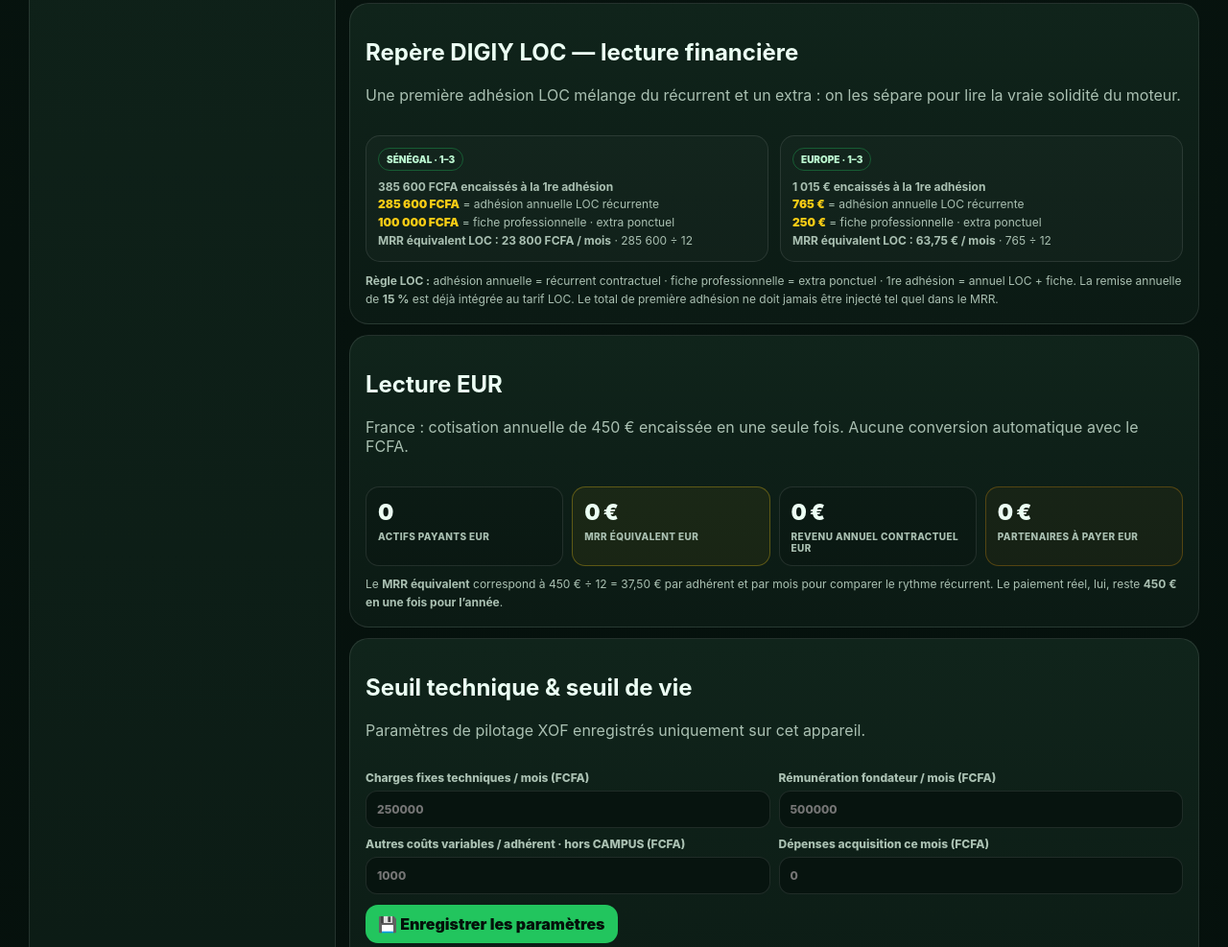
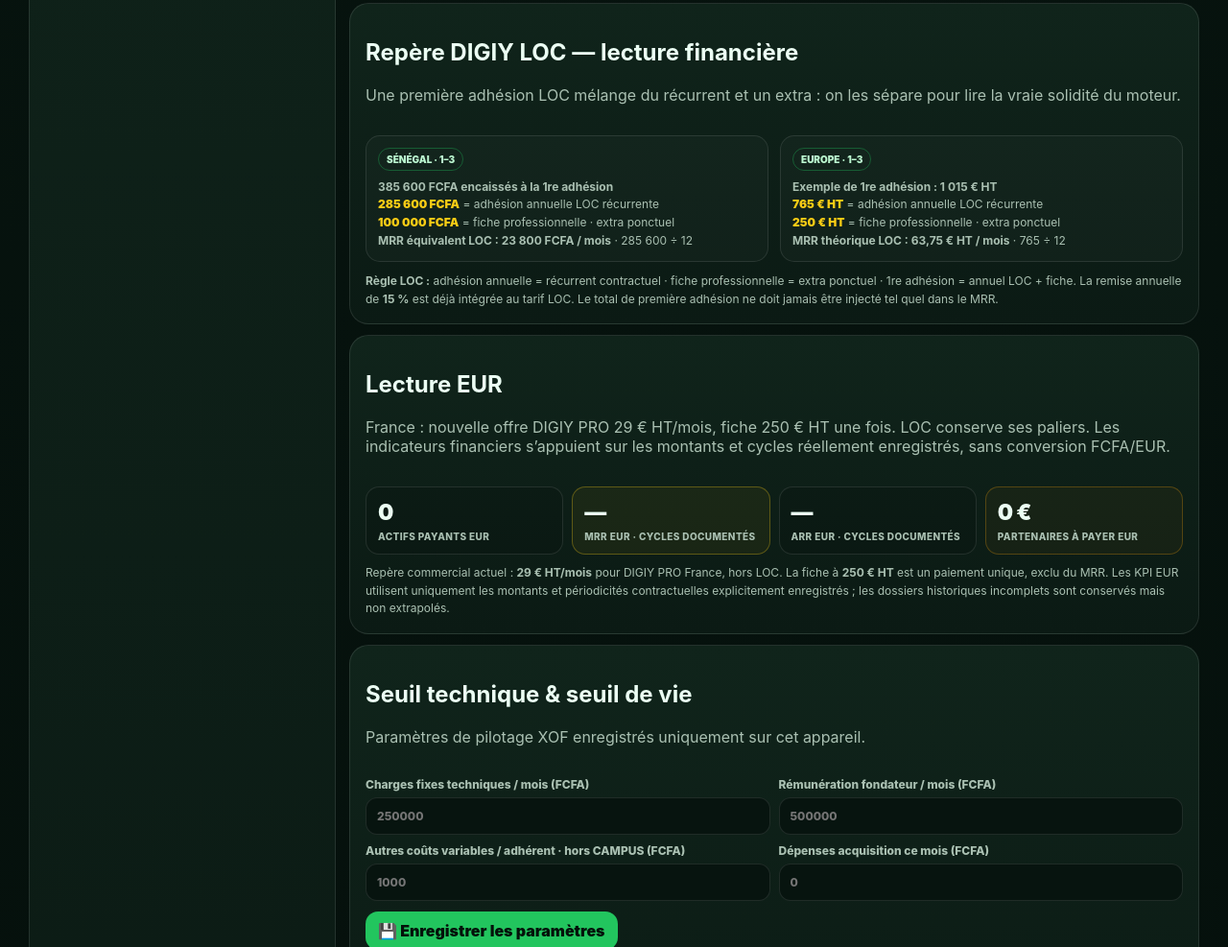
Before and after one commit to BEAUVILLE/admin-digiy, a plain HTML site: page finances-v2.html in a window 1280 px wide. Shown: the part 930-1917 px from the top of the page at 96% size. Drawn offline with Linux system fonts and the light colour scheme.

Commit message:
admin finances: alerter tarifs 29 HT et éviter les MRR EUR historiques inventés

```diff
--- a/finances-v2.html
+++ b/finances-v2.html
@@ -80,21 +80,21 @@ label{display:grid;gap:6px;color:var(--muted);font-size:12px;font-weight:800}inp
 <div class="body stack">
 <div class="split">
 <div class="panel"><span class="badge ok">SÉNÉGAL · 1–3</span><div class="status" style="margin-top:8px"><b>385 600 FCFA encaissés à la 1re adhésion</b><br><span class="money">285 600 FCFA</span> = adhésion annuelle LOC récurrente<br><span class="money">100 000 FCFA</span> = fiche professionnelle · extra ponctuel<br><b>MRR équivalent LOC : 23 800 FCFA / mois</b> · 285 600 ÷ 12</div></div>
-<div class="panel"><span class="badge ok">EUROPE · 1–3</span><div class="status" style="margin-top:8px"><b>1 015 € encaissés à la 1re adhésion</b><br><span class="money">765 €</span> = adhésion annuelle LOC récurrente<br><span class="money">250 €</span> = fiche professionnelle · extra ponctuel<br><b>MRR équivalent LOC : 63,75 € / mois</b> · 765 ÷ 12</div></div>
+<div class="panel"><span class="badge ok">EUROPE · 1–3</span><div class="status" style="margin-top:8px"><b>Exemple de 1re adhésion : 1 015 € HT</b><br><span class="money">765 € HT</span> = adhésion annuelle LOC récurrente<br><span class="money">250 € HT</span> = fiche professionnelle · extra ponctuel<br><b>MRR théorique LOC : 63,75 € HT / mois</b> · 765 ÷ 12</div></div>
 </div>
 <div class="section-note"><b>Règle LOC :</b> adhésion annuelle = récurrent contractuel · fiche professionnelle = extra ponctuel · 1re adhésion = annuel LOC + fiche. La remise annuelle de <b>15 %</b> est déjà intégrée au tarif LOC. Le total de première adhésion ne doit jamais être injecté tel quel dans le MRR.</div>
 </div>
 </section>
 
 <section class="card">
-<div class="head"><h2>Lecture EUR</h2><p class="muted">France : cotisation annuelle de 450 € encaissée en une seule fois. Aucune conversion automatique avec le FCFA.</p></div>
+<div class="head"><h2>Lecture EUR</h2><p class="muted">France : nouvelle offre DIGIY PRO 29 € HT/mois, fiche 250 € HT une fois. LOC conserve ses paliers. Les indicateurs financiers s’appuient sur les montants et cycles réellement enregistrés, sans conversion FCFA/EUR.</p></div>
 <div class="body">
 <div class="kpis">
 <div class="kpi"><div id="kActiveEur" class="n">—</div><div class="l">Actifs payants EUR</div></div>
-<div class="kpi main"><div id="kMrrEur" class="n">—</div><div class="l">MRR équivalent EUR</div></div>
-<div class="kpi"><div id="kArrEur" class="n">—</div><div class="l">Revenu annuel contractuel EUR</div></div>
+<div class="kpi main"><div id="kMrrEur" class="n">—</div><div class="l">MRR EUR · cycles documentés</div></div>
+<div class="kpi"><div id="kArrEur" class="n">—</div><div class="l">ARR EUR · cycles documentés</div></div>
 <div class="kpi warn"><div id="kPartnerDueEur" class="n">—</div><div class="l">Partenaires à payer EUR</div></div>
-</div><div class="section-note" style="margin-top:10px">Le <b>MRR équivalent</b> correspond à 450 € ÷ 12 = 37,50 € par adhérent et par mois pour comparer le rythme récurrent. Le paiement réel, lui, reste <b>450 € en une fois pour l’année</b>.</div>
+</div><div class="section-note" style="margin-top:10px">Repère commercial actuel : <b>29 € HT/mois</b> pour DIGIY PRO France, hors LOC. La fiche à <b>250 € HT</b> est un paiement unique, exclu du MRR. Les KPI EUR utilisent uniquement les montants et périodicités contractuelles explicitement enregistrés ; les dossiers historiques incomplets sont conservés mais non extrapolés.</div>
 </div>
 </section>
 
@@ -138,7 +138,7 @@ const WAVE='https://wesqmwjjtsefyjnluosj.supabase.co/functions/v1/digiy-wave-car
 const PARTNER='https://wesqmwjjtsefyjnluosj.supabase.co/functions/v1/digiy-partner-cockpit';
 const STORE={token:'digiy_admin_jwt',exp:'digiy_admin_exp',role:'digiy_admin_role',label:'digiy_admin_label'};
 const SETTINGS='digiy_finance_settings_v1';
-const FR_ANNUAL_EUR=450;
+const FR_PRO_MONTHLY_EUR=29; // Référence commerciale, non appliquée aux historiques.
 const CAMPUS_RECURRING_XOF=2500;
 const $=id=>document.getElementById(id);
 let DATA={dossiers:[],wave:null,partners:[]};
@@ -149,8 +149,20 @@ function log(s){$('log').textContent='['+new Date().toLocaleString('fr-FR')+'] '
 function session(){const yes=!!tok();$('loginBox').style.display=yes?'none':'grid';$('sessionBox').style.display=yes?'grid':'none';$('role').textContent=localStorage.getItem(STORE.role)||'—';$('label').textContent=localStorage.getItem(STORE.label)||'—';$('sessionText').textContent=yes?'Session présente':'Aucune session'}
 async function backend(path,opt={}){const h={'Content-Type':'application/json'};if(tok())h.Authorization='Bearer '+tok();const r=await fetch(BACKEND+path,{method:opt.method||'GET',headers:h,body:opt.body,credentials:'include'});let d={};try{d=await r.json()}catch{}return{r,d}}
 async function api(url,action='list',payload={}){if(!tok())throw new Error('session_required');const r=await fetch(url,{method:'POST',headers:{'Content-Type':'application/json','Authorization':'Bearer '+tok()},body:JSON.stringify({action,...payload}),cache:'no-store'});let d={};try{d=await r.json()}catch{}if(!r.ok||!d?.ok)throw new Error(d?.detail||d?.error||('HTTP '+r.status));return d}
-function currency(d){const c=String(d?.currency_code||'').toUpperCase();if(c)return c;const plan=String(d?.plan_code||'').toLowerCase();if(plan.includes('19900')||plan.includes('28000'))return'XOF';if(num(d?.price_xof)>0&&!num(d?.price_eur))return'XOF';if(num(d?.price_eur)>0&&!num(d?.price_xof))return'EUR';return'XOF'}
+function currency(d){const c=String(d?.currency_code||'').toUpperCase();if(c)return c;const plan=String(d?.plan_code||'').toLowerCase();if(num(d?.price_eur)>0&&!num(d?.price_xof))return'EUR';if(num(d?.price_xof)>0&&!num(d?.price_eur))return'XOF';const zone=String(d?.country_id||'').toUpperCase();if(zone==='FR'||zone==='EU')return'EUR';if(zone==='SN')return'XOF';if(plan.includes('19900')||plan.includes('28000'))return'XOF';return'XOF'}
 function price(d){const generic=Number(d?.price_amount);if(Number.isFinite(generic)&&generic>0)return generic;const c=currency(d);if(c==='EUR'&&num(d?.price_eur)>0)return num(d.price_eur);if(num(d?.price_xof)>0)return num(d.price_xof);const plan=String(d?.plan_code||'').toLowerCase();if(c==='XOF'&&plan.includes('19900'))return 19900;if(c==='XOF'&&plan.includes('28000'))return 28000;return 0}
+function recurringEurMonthly(d){
+ // Ne jamais remplacer un ancien contrat par le tarif commercial actuel.
+ // Les montants LOC, les fiches et les sites sont des produits distincts.
+ const product=String(d?.product_code||'').toLowerCase();
+ const plan=String(d?.plan_code||'').toLowerCase();
+ if(product!=='membership-card'||plan.startsWith('loc-'))return null;
+ const cycle=String(d?.billing||d?.billing_cycle||'').toLowerCase();
+ const amount=price(d);if(!(amount>0))return null;
+ if(['monthly','month','mensuel'].includes(cycle))return amount;
+ if(['annual','yearly','year','annuel'].includes(cycle))return amount/12;
+ return null; // cycle inconnu : pas de revenu récurrent inventé
+}
 function activePaid(d){const p=String(d?.payment_status||'').toLowerCase(),s=String(d?.status||'').toLowerCase(),sub=String(d?.subscription_status||'').toLowerCase();if(['refuse','refused'].includes(p)||['refuse','refused'].includes(s)||['resilie','résilié','resiliee','suspendu','suspended'].includes(sub))return false;return ['actif','active','paye','payé','paid','confirme','confirmé'].includes(sub)||p==='confirme'||s==='valide'}
 function thisMonth(v){if(!v)return false;const d=new Date(v),n=new Date();return !Number.isNaN(d.getTime())&&d.getFullYear()===n.getFullYear()&&d.getMonth()===n.getMonth()}
 function waveMonthSplit(){
@@ -171,7 +183,9 @@ function loadSettings(){const s=settings();$('fixedCost').value=s.fixedCost??'';
 function compute(){
  const active=(DATA.dossiers||[]).filter(activePaid);
  const xof=active.filter(d=>currency(d)==='XOF'&&price(d)>0),eur=active.filter(d=>currency(d)==='EUR');
- const mrrX=xof.reduce((a,d)=>a+price(d),0),annualEur=eur.length*FR_ANNUAL_EUR,mrrE=annualEur/12;
+ const mrrX=xof.reduce((a,d)=>a+price(d),0);
+ const justifiedEur=eur.map(recurringEurMonthly).filter(v=>v!==null);
+ const mrrE=justifiedEur.reduce((a,v)=>a+v,0),annualEur=mrrE*12;
  const newX=xof.filter(d=>thisMonth(d.created_at)).length;
  const waveMonth=num(DATA.wave?.summary?.month_xof);
  const waveSplit=waveMonthSplit(),campusX=xof.length*CAMPUS_RECURRING_XOF;
@@ -189,8 +203,8 @@ function compute(){
  $('kPartnerDueXof').textContent=money(dueX);
  $('kNetCashView').textContent=money(waveMonth-dueX);
  $('kActiveEur').textContent=eur.length.toLocaleString('fr-FR');
- $('kMrrEur').textContent=money(mrrE,'EUR');
- $('kArrEur').textContent=money(annualEur,'EUR');
+ $('kMrrEur').textContent=justifiedEur.length?money(mrrE,'EUR'):'—';
+ $('kArrEur').textContent=justifiedEur.length?money(annualEur,'EUR'):'—';
  $('kPartnerDueEur').textContent=money(dueE,'EUR');
  const s=settings(),fixed=num(s.fixedCost),founder=num(s.founderPay),variable=num(s.variableCost),spend=num(s.acquisitionSpend);
  const arpu=xof.length?mrrX/xof.length:0,margin=arpu-CAMPUS_RECURRING_XOF-variable;
```
